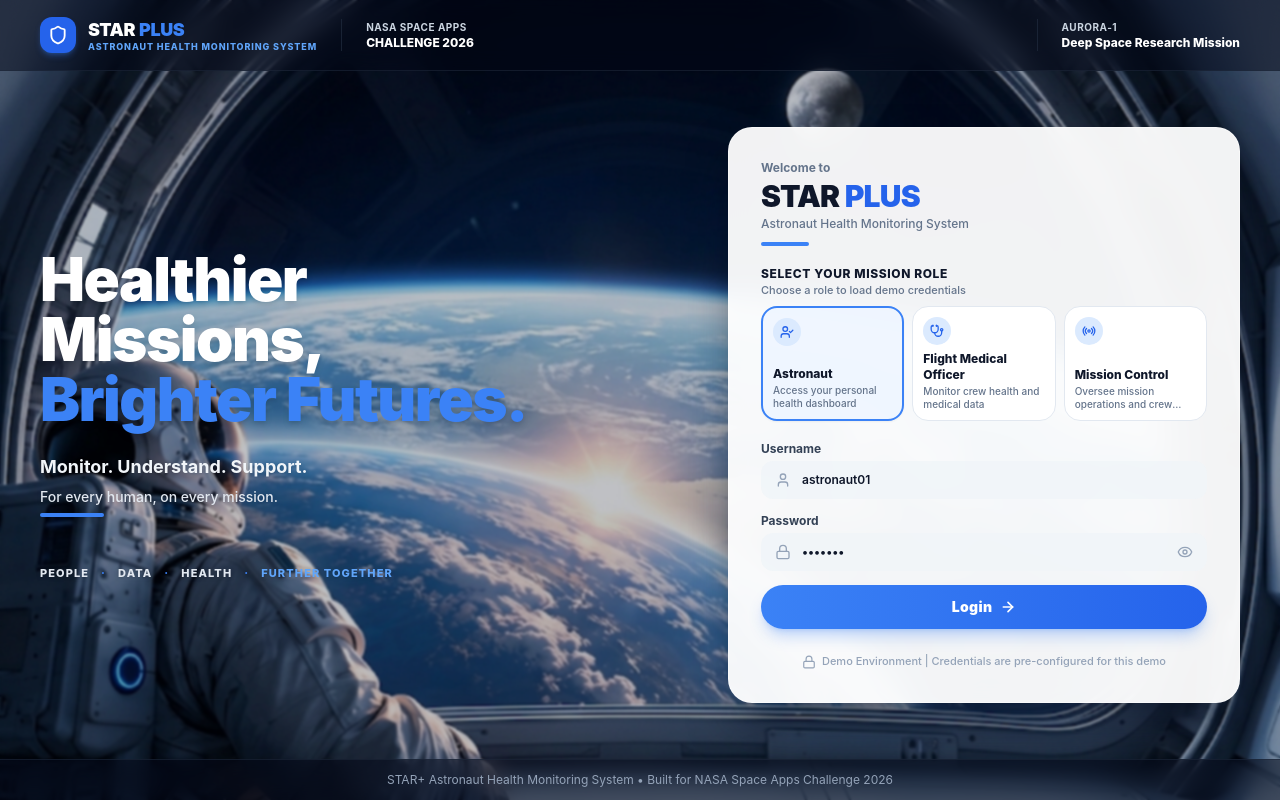
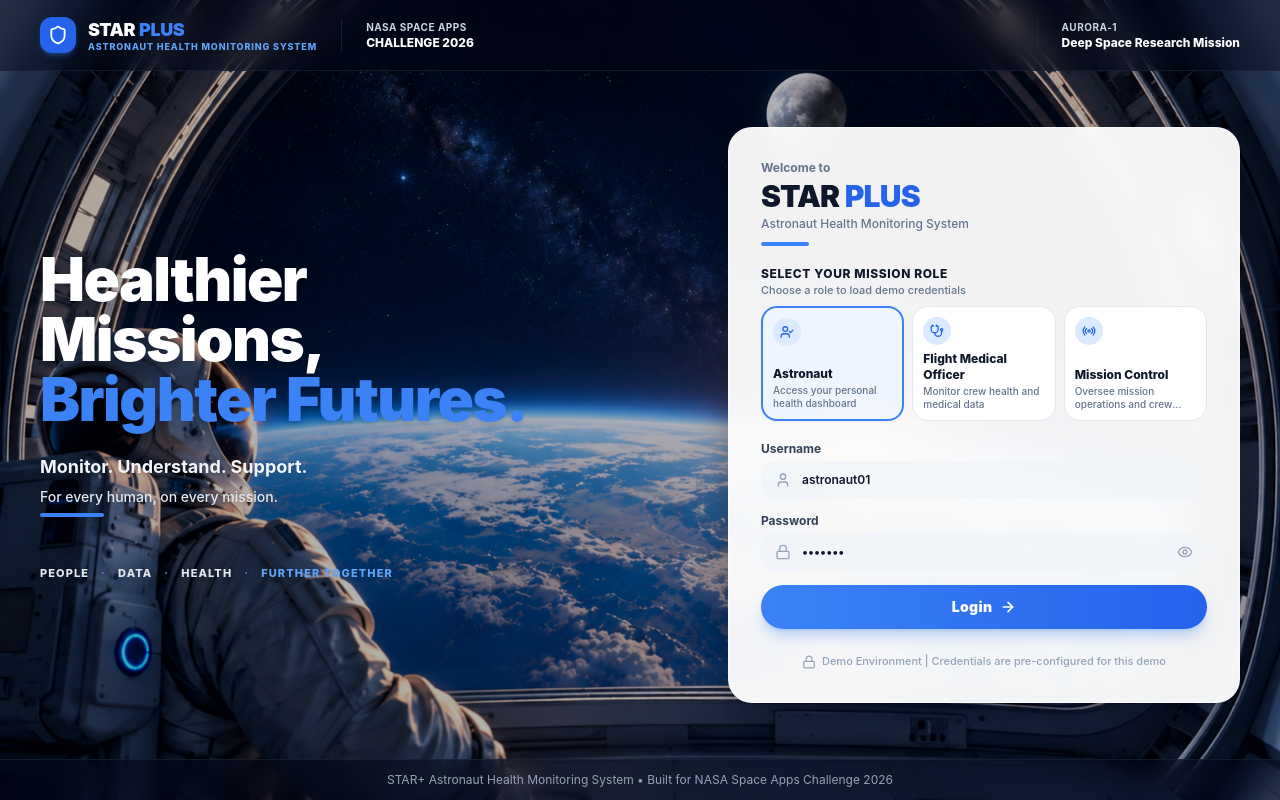
Before and after one commit to ariandesu/star-plus, a Next.js app: page / in a window 1280 px wide. Built offline with nearby package versions, Linux system fonts and the light colour scheme.

Commit message:
feat(auth): set astronaut gazing over earth sunrise as login page background

```diff
--- a/src/app/page.tsx
+++ b/src/app/page.tsx
@@ -74,10 +74,10 @@
   };
 
   return (
-    <div className="min-h-screen bg-[#070B14] text-slate-100 flex flex-col justify-between relative overflow-hidden font-sans select-none bg-[url('/images/hero-bg.png')] bg-cover bg-center bg-no-repeat">
+    <div className="min-h-screen bg-[#070B14] text-slate-100 flex flex-col justify-between relative overflow-hidden font-sans select-none bg-[url('/images/astronaut-sunrise.png')] bg-cover bg-center bg-no-repeat">
 
       {/* Background Dim & Blur Overlay */}
-      <div className="absolute inset-0 pointer-events-none z-0 bg-slate-950/25 backdrop-blur-[1px]" />
+      <div className="absolute inset-0 pointer-events-none z-0 bg-slate-950/30 backdrop-blur-[0.5px]" />
 
       {/* Top Header Navigation */}
       <header className="relative z-20 px-6 sm:px-10 py-4 flex items-center justify-between border-b border-slate-800/60 bg-slate-950/50 backdrop-blur-md">
```
Also changed, not shown: public/images/astronaut-sunrise.png (added).
